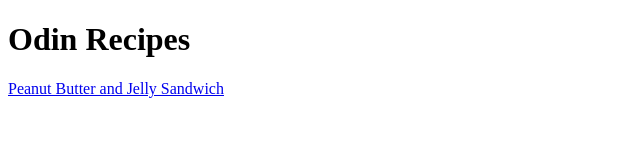
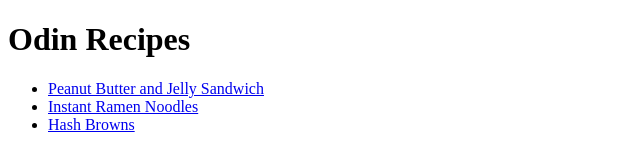
Before and after one commit to JacobSHagenbaugh/odin-recipes, a plain HTML site: page index.html in a window 1280 px wide. Shown: the whole page, without its empty margins (0-640 px from the left). Drawn offline with Linux system fonts and the light colour scheme.

Commit message:
Added links to other recipes on home page.
Added links to Instant Ramen and Hash Browns on the home page using
an unordered list.

```diff
--- a/index.html
+++ b/index.html
@@ -8,6 +8,10 @@
 </head>
 <body>
     <h1>Odin Recipes</h1>
-    <a href="recipes/pbandj.html">Peanut Butter and Jelly Sandwich</a>
+    <ul>
+        <li><a href="recipes/pbandj.html">Peanut Butter and Jelly Sandwich</a></li>
+        <li><a href="recipes/instant-ramen.html">Instant Ramen Noodles</a></li>
+        <li><a href="recipes/hash-browns.html">Hash Browns</a></li>
+    </ul>
 </body>
 </html>
```
